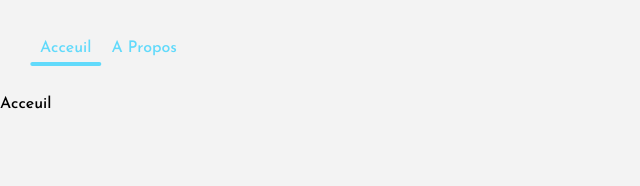
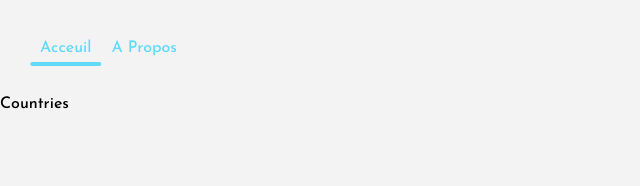
Before and after one commit to golmem/react1, a React (Create React App) app: page / in a window 1280 px wide. Shown: the top 186 px of the page, without its empty margins (0-640 px from the left). Built offline with nearby package versions, Linux system fonts and the light colour scheme.

Commit message:
creation du composant countries

```diff
--- /dev/null
+++ b/src/components/Countries.js
@@ -0,0 +1,11 @@
+import React from "react";
+
+const Countries = () => {
+	return (
+		<div>
+			<p>Countries</p>
+		</div>
+	);
+};
+
+export default Countries;
--- /dev/null
+++ b/src/components/Logo.js
@@ -0,0 +1,14 @@
+import React from "react";
+
+//notre composant Logo
+const Logo = () => {
+	return (
+		<div className="logo">
+			{/*les images en react prenent leur source du dossier public */}
+			<img src="./logo192.png" alt="logo-react" />
+			<h3>React World</h3>
+		</div>
+	);
+};
+
+export default Logo;
--- a/src/pages/Home.js
+++ b/src/pages/Home.js
@@ -1,13 +1,16 @@
 import React from "react";
+//importation du composant de la liste des pays
+import Countries from "../components/Countries";
+//importation de la navigation
 import Navigation from "../components/Navigation";
-//importation de la navigation
 
 const Home = () => {
 	return (
 		<div>
 			{/**appel du composant Navigation dans la page Home*/}
 			<Navigation />
-			<p>Acceuil</p>
+			{/**appel du composant Countries dans la page Home*/}
+			<Countries />
 		</div>
 	);
 };
```
